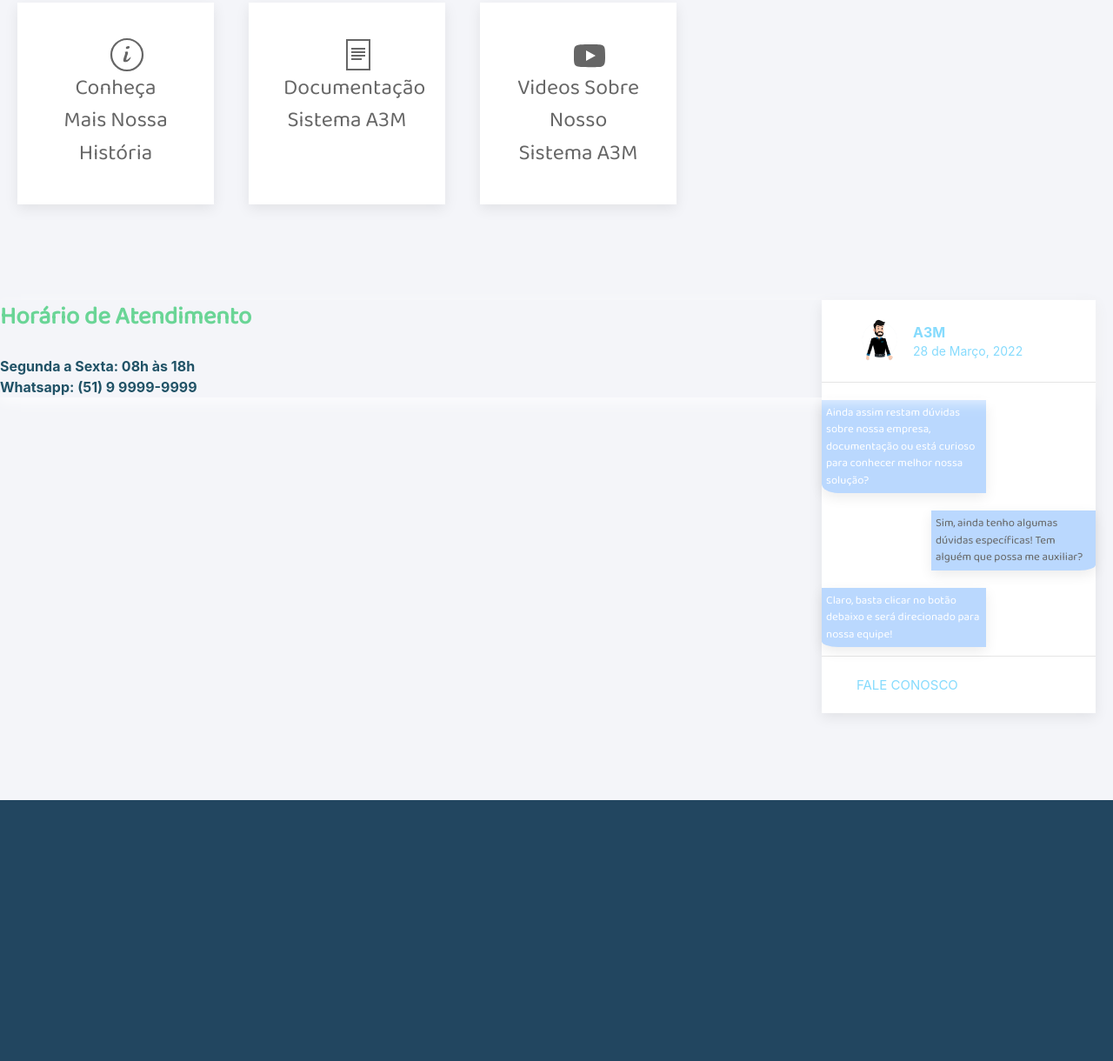
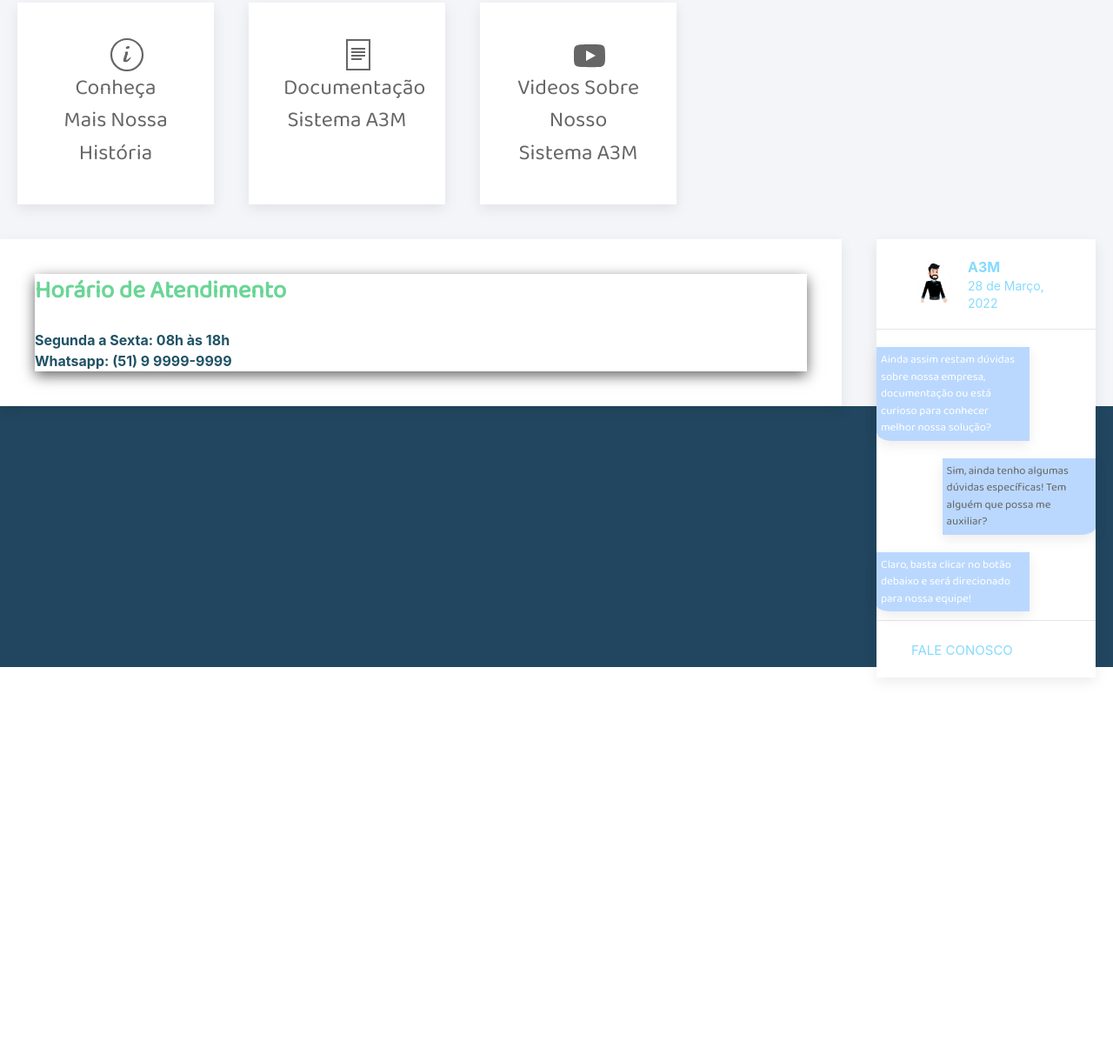
Before and after one commit to MatthHomer/DocumentacaoA3M.github.io, a plain HTML site: page Home.html in a window 1280 px wide. Shown: the part 224-1444 px from the top of the page at 87% size. After the commit the page ends 1033 px from the top, so only its background shows below. Drawn offline with nearby package versions, Linux system fonts and the light colour scheme.

Commit message:
Home BoxSize

```diff
--- a/Home.html
+++ b/Home.html
@@ -66,9 +66,9 @@
             </div>
         </ul>
     </uk-container>
-
-<uk-container class="uk-section uk-section-secondary" style="background-color: rgb(244, 245, 249);padding-right: 20px;">
-    <div class="uk-card uk-card-default uk-width-1-4@m uk-align-right">
+<div class="uk-flex-auto">
+    <div class="uk-flex-auto" style="background-color: rgb(244, 245, 249);padding-right: 20px;">
+        <div class="uk-card uk-card-default uk-width-1-5@m uk-align-right">
             <div class="uk-card-header">
                 <div class="uk-grid-small uk-flex-middle" uk-grid>
                     <div class="uk-width-auto">
@@ -82,18 +82,20 @@
             </div>
 
             <div class="uk-flex uk-flex-column">
-            <div class="uk-card uk-card-default uk-card-body uk-margin-top uk-margin-small" style="border-bottom-left-radius: 10%; max-width: 60%; background-color: #bad8fe; color: white; font-size:small; padding: 5px; font-family: 'Baloo 2', cursive;">Ainda assim restam dúvidas sobre nossa empresa, documentação ou está curioso para conhecer melhor nossa solução?</div>
-            <div class="uk-card uk-card-default uk-card-body uk-margin-top uk-margin-small uk-margin-auto-left" style="border-bottom-right-radius: 10%; max-width: 60%;background-color: #bad8fe; font-size:small; padding: 5px; font-family: 'Baloo 2', cursive;">Sim, ainda tenho algumas dúvidas específicas! Tem alguém que possa me auxiliar?</div>
-            <div class="uk-card uk-card-default uk-card-body uk-margin-top uk-margin-small" style="border-bottom-left-radius: 10%; max-width: 60%; background-color: #bad8fe; color: white; font-size:small; padding: 5px; font-family: 'Baloo 2', cursive;">Claro, basta clicar no botão debaixo e será direcionado para nossa equipe!</div>
+                <div class="uk-card uk-card-default uk-card-body uk-margin-top uk-margin-small" style="border-bottom-left-radius: 10%; max-width: 70%; background-color: #bad8fe; color: white; font-size:small; padding: 5px; font-family: 'Baloo 2', cursive;">Ainda assim restam dúvidas sobre nossa empresa, documentação ou está curioso para conhecer melhor nossa solução?</div>
+                <div class="uk-card uk-card-default uk-card-body uk-margin-top uk-margin-small uk-margin-auto-left" style="border-bottom-right-radius: 10%; max-width: 70%;background-color: #bad8fe; font-size:small; padding: 5px; font-family: 'Baloo 2', cursive;">Sim, ainda tenho algumas dúvidas específicas! Tem alguém que possa me auxiliar?</div>
+                <div class="uk-card uk-card-default uk-card-body uk-margin-top uk-margin-small" style="border-bottom-left-radius: 10%; max-width: 70%; background-color: #bad8fe; color: white; font-size:small; padding: 5px; font-family: 'Baloo 2', cursive;">Claro, basta clicar no botão debaixo e será direcionado para nossa equipe!</div>
             </div>
 
             <div class="uk-card-footer">
                 <a href="#" class="uk-button uk-button-text" style="font-size: 15px; color: rgb(134, 219, 253);">Fale Conosco</a>
             </div>
         </div>
-
+    </div>
+</div>
     <!-- Horário de Atendimento -->
-
+    <div class="uk-card">
+        <div class="uk-card uk-card-default uk-card-body">
             <div class="uk-child-widht-1-2 uk-text-left;"></div>
                 <div>
                     <div class="uk-card -uk-card-default uk-card-body;" style="box-shadow: 0px 5px 15px;">
@@ -103,21 +105,20 @@
                     </div>
                 </div>
         </div>
-
-</uk-container>
+    </div>
 
 
 </body>
 
 
 <!-- Rodapé do Site -->
-<uk-container class="uk-section-secondary">
-    <footer style="background-color:rgb(34 70 96);">
-        <div class="uk-child-width-1-2@s uk-light" uk-grid>
+
+    <footer class="uk-flex-auto" style="background-color:rgb(34 70 96);">
+        <div class="uk-child-width-1-4@s uk-light" uk-grid>
             <div class="uk-background-cover uk-height-large uk-panel uk-flex uk-flex-center uk-flex-middle" style="background-image: url('Imagens A3M/Imagens Home/header_fundo.png'); max-height: 300px;">
             </div>
         </div>
     </footer>
-</uk-container>
+
 
 </html>
```
Lines whose indentation alone changed are shown as unchanged.
